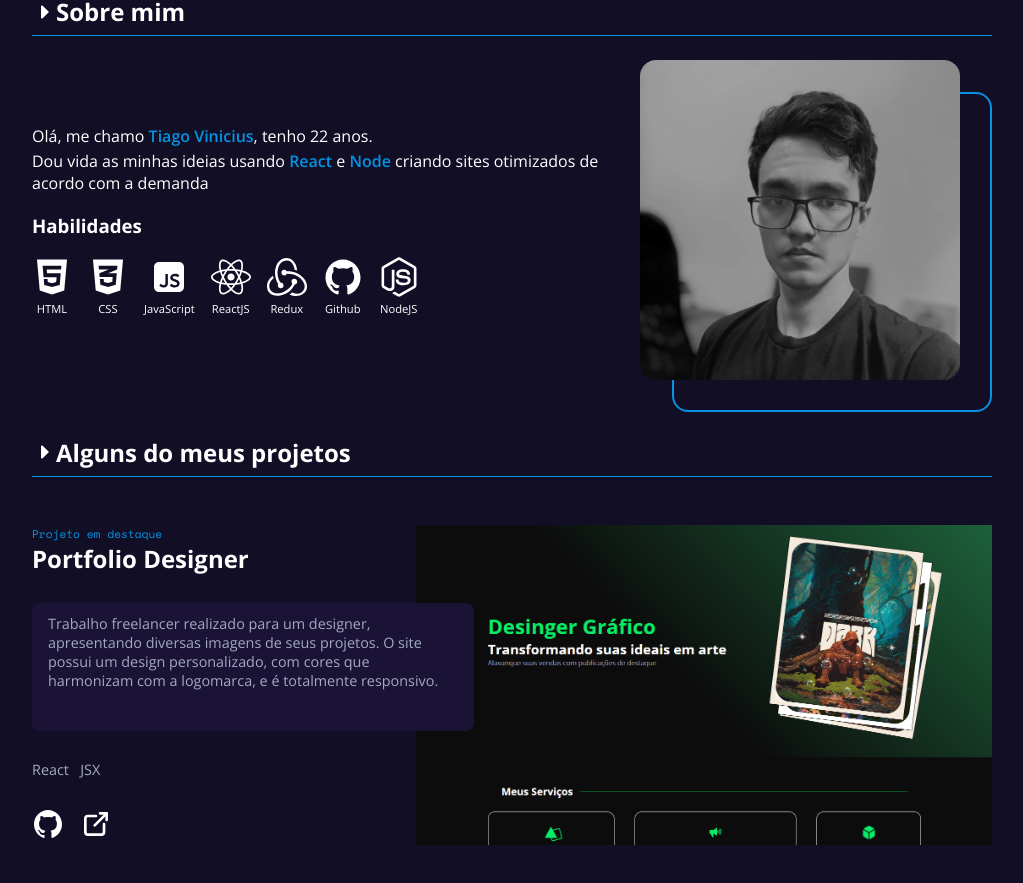
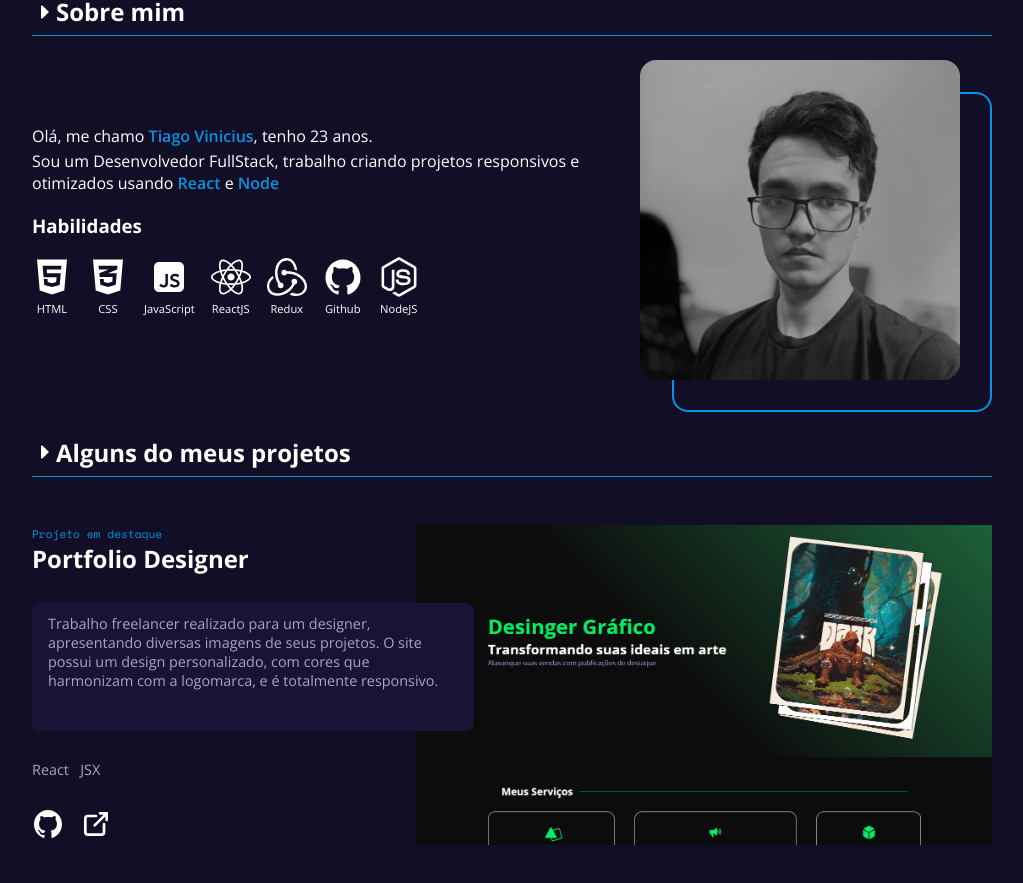
Before and after one commit to TiagoViniciusDev/Portfolio, a React (Vite) app: page / in a window 1280 px wide. Shown: the part 860-1743 px from the top of the page, without its empty margins (128-1151 px from the left). Built offline with nearby package versions, Linux system fonts and the light colour scheme.

Commit message:
mudando descrição about

```diff
--- a/src/components/About/About.jsx
+++ b/src/components/About/About.jsx
@@ -24,8 +24,8 @@ function About() {
 
             <div className='info'>
                 <div className='desc'>
-                    <p>Olá, me chamo <span>Tiago Vinicius</span>, tenho 22 anos.</p>
-                    <p>Dou vida as minhas ideias usando <span>React</span> e <span>Node</span> criando sites otimizados de acordo com a demanda</p>
+                    <p>Olá, me chamo <span>Tiago Vinicius</span>, tenho 23 anos.</p>
+                    <p>Sou um Desenvolvedor FullStack, trabalho criando projetos responsivos e otimizados usando <span>React</span> e <span>Node</span></p>
                     <div className='skillsContainer'>
                         <h3>Habilidades</h3>
                         <div className='skills'>
```
